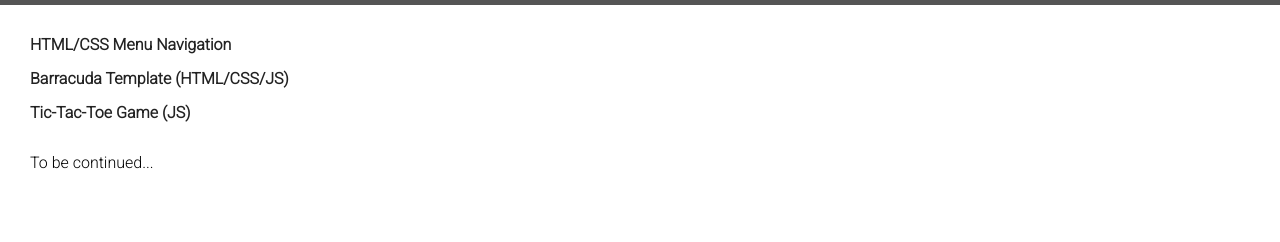
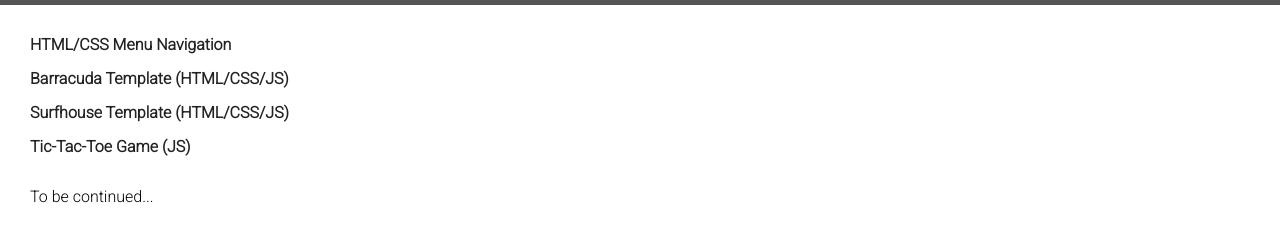
Before and after one commit to WebRoni2509/portfolio, a plain HTML site: page portfolio.html in a window 1280 px wide. Drawn offline with Linux system fonts and the light colour scheme.

Commit message:
'new_project_added'

```diff
--- a/portfolio.html
+++ b/portfolio.html
@@ -17,8 +17,11 @@
   <br>
   <a href="https://webroni2509.github.io/portfolio/barracuda/index.html" target="_blank">Barracuda Template (HTML/CSS/JS)</a>
   <br>
+  <a href="https://webroni2509.github.io/surfhouse/app/index.html" target="_blank">Surfhouse Template (HTML/CSS/JS)</a>
+  <br>
   <a href="https://webroni2509.github.io/portfolio/tic-tac-toe/index.html" target="_blank">Tic-Tac-Toe Game (JS)</a>
   <br>
+
   <p>To be continued...</p>
 </body>
 </html>
```
